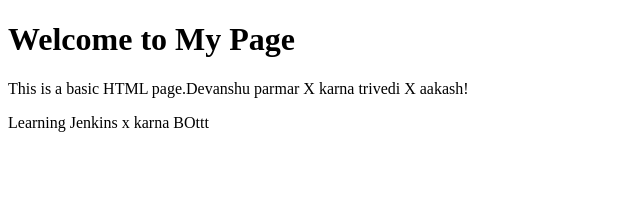
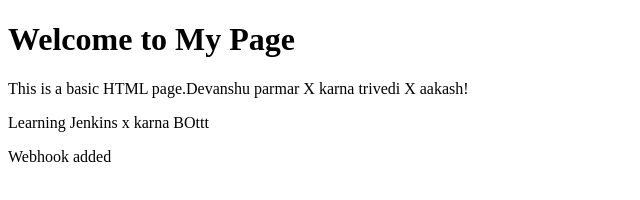
Before and after one commit to DevKrishna009/Jenkins-Testing, a plain HTML site: page index.html in a window 1280 px wide. Shown: the whole page, without its empty margins (0-640 px from the left). Drawn offline with Linux system fonts and the light colour scheme.

Commit message:
Update index.html

```diff
--- a/index.html
+++ b/index.html
@@ -7,5 +7,6 @@
     <h1>Welcome to My Page</h1>
     <p>This is a basic HTML page.Devanshu parmar X karna trivedi X aakash!</p>
     <P>Learning Jenkins x karna BOttt</P>
+    <p>Webhook added</p>
 </body>
 </html>
```
